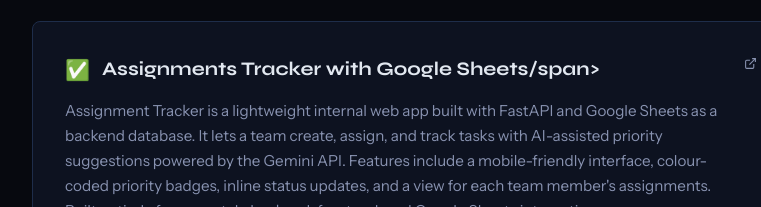
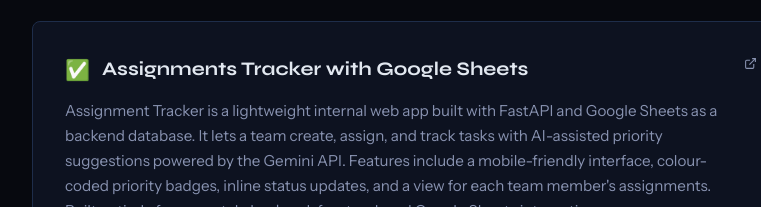
Before and after one commit to fourtysevencode/fourtysevencode.github.io, a plain HTML site: page index.html in a window 1280 px wide. Shown: the part 1873-2080 px from the top of the page, 192-953 px from the left. Drawn offline with Linux system fonts and the light colour scheme.

Commit message:
Fix closing tag for card-name span in index.html

```diff
--- a/index.html
+++ b/index.html
@@ -733,7 +733,7 @@
         <div class="card-body">
           <div class="card-top">
             <span class="card-icon">✅</span>
-            <span class="card-name">Assignments Tracker with Google Sheets/span>
+            <span class="card-name">Assignments Tracker with Google Sheets</span>
           </div>
           <p class="card-desc">
             Assignment Tracker is a lightweight internal web app built with FastAPI and Google Sheets as a backend database. It lets a team create, assign, and track tasks with AI-assisted priority suggestions powered by the Gemini API. Features include a mobile-friendly interface, colour-coded priority badges, inline status updates, and a view for each team member's assignments. Built entirely from scratch: backend, frontend, and Google Sheets integration.
```
